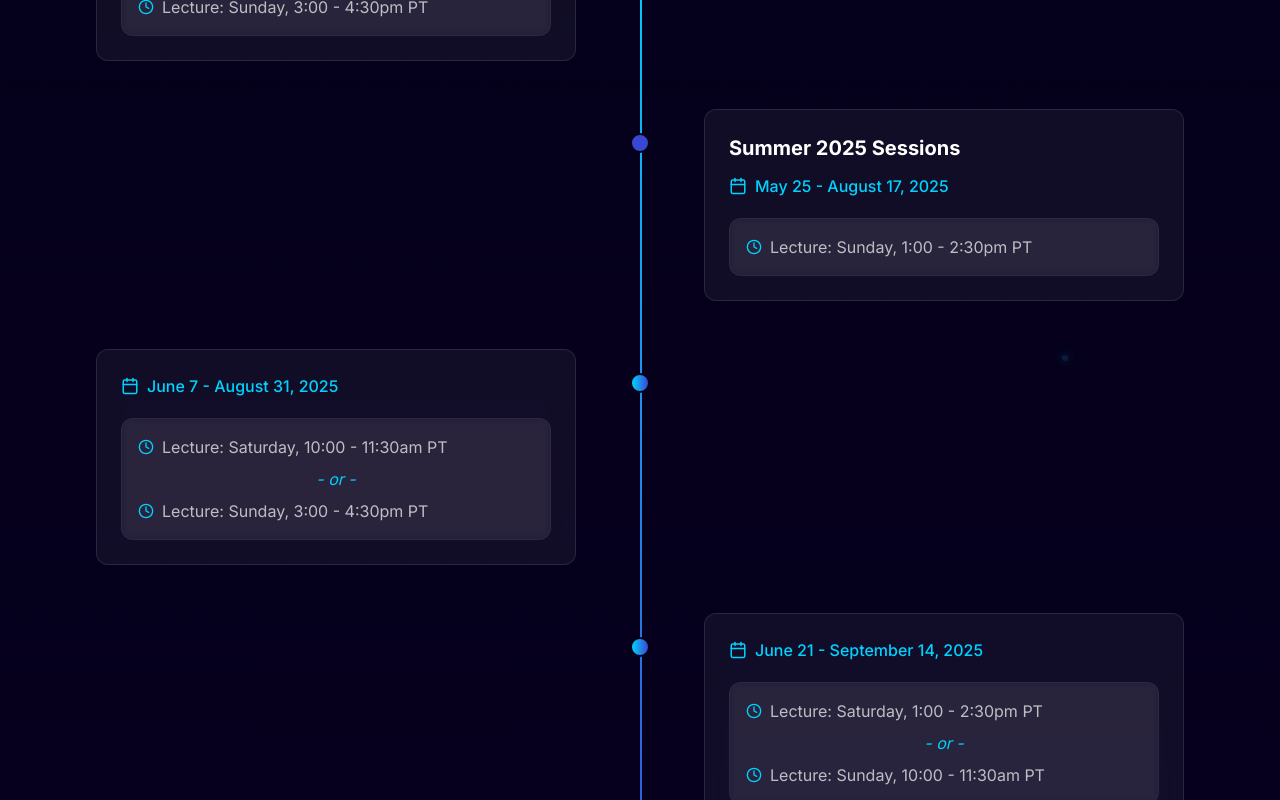
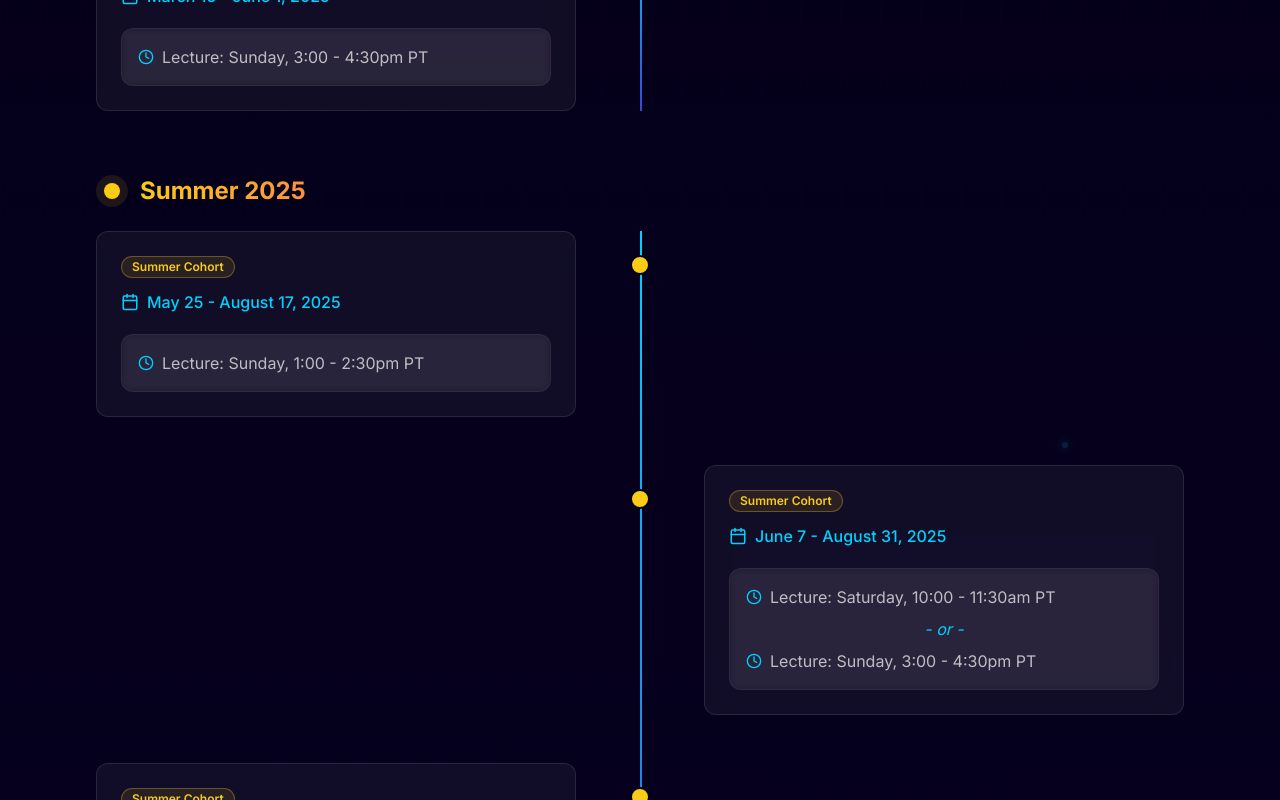
Before and after one commit to none34829/algoverse, a React (Vite) app: page / in a window 1280 px wide. Shown: the part 4780-5580 px from the top of the page. Built offline with nearby package versions, Linux system fonts and the light colour scheme.

Commit message:
Refactor: Cluster program sessions by cohort
Grouped program sessions (Spring, Summer, etc.) in the timeline for better clarity.

```diff
--- a/src/components/ProgramInfo.tsx
+++ b/src/components/ProgramInfo.tsx
@@ -1,8 +1,8 @@
-
 import { motion } from "framer-motion";
 import InfoCard from "./InfoCard";
 import { Calendar, Users, BrainCircuit, Sparkle, Zap, GraduationCap, Clock } from "lucide-react";
 import { SessionInfo } from "@/types";
+import { Badge } from "./ui/badge";
 
 // Define sessions in a consistent format with SessionSchedule
 const sessions: SessionInfo[] = [
@@ -11,41 +11,84 @@ const sessions: SessionInfo[] = [
     dates: "March 16 - June 1, 2025",
     lectureSchedules: [
       "Lecture: Sunday, 3:00 - 4:30pm PT"
-    ]
+    ],
+    season: "Spring"
   },
   {
-    title: "Summer 2025 Sessions",
+    title: "Summer 2025 Session",
     dates: "May 25 - August 17, 2025",
     lectureSchedules: [
       "Lecture: Sunday, 1:00 - 2:30pm PT"
-    ]
+    ],
+    season: "Summer"
   },
   {
-    title: "",
+    title: "Summer 2025 Session",
     dates: "June 7 - August 31, 2025",
     lectureSchedules: [
       "Lecture: Saturday, 10:00 - 11:30am PT",
       "- or -",
       "Lecture: Sunday, 3:00 - 4:30pm PT"
-    ]
+    ],
+    season: "Summer"
   },
   {
-    title: "",
+    title: "Summer 2025 Session",
     dates: "June 21 - September 14, 2025",
     lectureSchedules: [
       "Lecture: Saturday, 1:00 - 2:30pm PT",
       "- or -",
       "Lecture: Sunday, 10:00 - 11:30am PT"
-    ]
+    ],
+    season: "Summer"
   },
   {
-    title: "",
+    title: "Summer 2025 Session",
     dates: "July 13 - October 5, 2025",
     lectureSchedules: [
       "Lecture: Saturday, 6:00 - 7:30pm PT"
-    ]
+    ],
+    season: "Summer"
   }
 ];
+
+// Group sessions by season
+const groupedSessions: Record<string, SessionInfo[]> = sessions.reduce((acc, session) => {
+  const season = session.season || 'Other';
+  if (!acc[season]) {
+    acc[season] = [];
+  }
+  acc[season].push(session);
+  return acc;
+}, {} as Record<string, SessionInfo[]>);
+
+const seasonColors = {
+  Spring: {
+    badge: 'text-[#00d2ff] bg-[#00d2ff]/10 border-[#00d2ff]/30',
+    gradient: 'from-green-400 to-[#00d2ff]',
+    dot: 'bg-[#00d2ff]'
+  },
+  Summer: {
+    badge: 'text-yellow-400 bg-yellow-400/10 border-yellow-400/30',
+    gradient: 'from-yellow-400 to-orange-400',
+    dot: 'bg-yellow-400'
+  },
+  Fall: {
+    badge: 'text-orange-400 bg-orange-400/10 border-orange-400/30',
+    gradient: 'from-orange-400 to-red-400',
+    dot: 'bg-orange-400'
+  },
+  Winter: {
+    badge: 'text-blue-400 bg-blue-400/10 border-blue-400/30',
+    gradient: 'from-blue-400 to-purple-400',
+    dot: 'bg-blue-400'
+  },
+  Other: {
+    badge: 'text-purple-400 bg-purple-400/10 border-purple-400/30',
+    gradient: 'from-purple-400 to-pink-400',
+    dot: 'bg-purple-400'
+  }
+};
 
 const ProgramInfo = () => {
   return (
@@ -215,7 +258,7 @@ const ProgramInfo = () => {
           </motion.div>
         </div>
 
-        {/* Program sessions timeline - Updated design */}
+        {/* Program sessions timeline - Updated design with seasonal grouping */}
         <motion.div
           className="mt-24"
           initial={{ opacity: 0, y: 20 }}
@@ -229,27 +272,36 @@ const ProgramInfo = () => {
             </p>
           </div>
 
+          {Object.entries(groupedSessions).map(([season, seasonSessions], seasonIndex) => (
+            <div key={season} className="mb-16 last:mb-0">
+              <motion.div
+                className="flex items-center mb-6 pl-4 md:pl-0"
+                initial={{ opacity: 0, x: -20 }}
+                whileInView={{ opacity: 1, x: 0 }}
+                transition={{ duration: 0.5, delay: seasonIndex * 0.2 }}
+              >
+                <div className={`h-8 w-8 rounded-full flex items-center justify-center ${seasonColors[season as keyof typeof seasonColors]?.badge} mr-3`}>
+                  <div className={`h-4 w-4 rounded-full ${seasonColors[season as keyof typeof seasonColors]?.dot}`}></div>
+                </div>
+                <h3 className={`text-2xl font-bold bg-gradient-to-r ${seasonColors[season as keyof typeof seasonColors]?.gradient} bg-clip-text text-transparent`}>
+                  {season} 2025
+                </h3>
+              </motion.div>
+
               <div className="relative">
                 {/* Timeline connector */}
-            <div className="absolute left-4 md:left-1/2 top-6 bottom-6 w-0.5 bg-gradient-to-b from-[#00d2ff] to-[#3a47d5] hidden md:block"></div>
+                <div className="absolute left-4 md:left-1/2 top-0 bottom-0 w-0.5 bg-gradient-to-b from-[#00d2ff] to-[#3a47d5] hidden md:block"></div>
 
                 <div className="space-y-12">
-              {sessions.map((session, index) => {
+                  {seasonSessions.map((session, index) => {
                     const isEven = index % 2 === 0;
-                const isFirst = index === 0;
-                const isSecond = index === 1;
-                const hasTitle = !!session.title;
 
                     return (
                       <div key={index} className="relative">
                         <div className={`md:flex items-center ${isEven ? 'flex-row' : 'flex-row-reverse'}`}>
                           {/* Timeline node */}
                           <div className="absolute left-4 md:left-1/2 top-6 transform -translate-x-1/2 hidden md:block">
-                        <div className={`w-5 h-5 rounded-full border-2 border-[#050017] ${
-                          isFirst ? 'bg-[#00d2ff]' :
-                          isSecond ? 'bg-[#3a47d5]' :
-                          'bg-gradient-to-r from-[#00d2ff] to-[#3a47d5]'
-                        } shadow-glow-sm`}></div>
+                            <div className={`w-5 h-5 rounded-full border-2 border-[#050017] ${seasonColors[season as keyof typeof seasonColors]?.dot} shadow-glow-sm`}></div>
                           </div>
 
                           {/* Content */}
@@ -261,9 +313,9 @@ const ProgramInfo = () => {
                           >
                             <div className="ml-8 md:ml-0 backdrop-blur-md bg-white/5 border border-white/10 rounded-xl p-6 hover:border-[#00d2ff]/30 transition-all duration-300">
                               <div className="flex flex-col gap-3">
-                            {hasTitle && (
-                              <h4 className="text-xl font-bold text-white">{session.title}</h4>
-                            )}
+                                <Badge className={`self-start ${seasonColors[season as keyof typeof seasonColors]?.badge}`}>
+                                  {season} Cohort
+                                </Badge>
 
                                 <div className="flex items-center text-[#00d2ff] mb-2">
                                   <Calendar size={18} className="mr-2" />
@@ -292,6 +344,8 @@ const ProgramInfo = () => {
                   })}
                 </div>
               </div>
+            </div>
+          ))}
 
           <motion.div
             initial={{ opacity: 0, y: 20 }}
--- a/src/components/SessionSchedule.tsx
+++ b/src/components/SessionSchedule.tsx
@@ -2,6 +2,7 @@
 import { motion } from "framer-motion";
 import { SessionInfo } from "@/types";
 import { Calendar, Clock } from "lucide-react";
+import { Badge } from "./ui/badge";
 
 const sessions: SessionInfo[] = [
   {
@@ -9,41 +10,84 @@ const sessions: SessionInfo[] = [
     dates: "March 16 - June 1, 2025",
     lectureSchedules: [
       "Lecture: Sunday, 3:00 - 4:30pm PT"
-    ]
+    ],
+    season: "Spring"
   },
   {
-    title: "Summer 2025 Sessions",
+    title: "Summer 2025 Session",
     dates: "May 25 - August 17, 2025",
     lectureSchedules: [
       "Lecture: Sunday, 1:00 - 2:30pm PT"
-    ]
+    ],
+    season: "Summer"
   },
   {
-    title: "",
+    title: "Summer 2025 Session",
     dates: "June 7 - August 31, 2025",
     lectureSchedules: [
       "Lecture: Saturday, 10:00 - 11:30am PT",
       "- or -",
       "Lecture: Sunday, 3:00 - 4:30pm PT"
-    ]
+    ],
+    season: "Summer"
   },
   {
-    title: "",
+    title: "Summer 2025 Session",
     dates: "June 21 - September 14, 2025",
     lectureSchedules: [
       "Lecture: Saturday, 1:00 - 2:30pm PT",
       "- or -",
       "Lecture: Sunday, 10:00 - 11:30am PT"
-    ]
+    ],
+    season: "Summer"
   },
   {
-    title: "",
+    title: "Summer 2025 Session",
     dates: "July 13 - October 5, 2025",
     lectureSchedules: [
       "Lecture: Saturday, 6:00 - 7:30pm PT"
-    ]
+    ],
+    season: "Summer"
   }
 ];
+
+// Group sessions by season
+const groupedSessions: Record<string, SessionInfo[]> = sessions.reduce((acc, session) => {
+  const season = session.season || 'Other';
+  if (!acc[season]) {
+    acc[season] = [];
+  }
+  acc[season].push(session);
+  return acc;
+}, {} as Record<string, SessionInfo[]>);
+
+const seasonColors = {
+  Spring: {
+    badge: 'bg-green-100 text-green-800 border-green-200',
+    dot: 'bg-green-500',
+    card: 'border-green-100 hover:border-green-300'
+  },
+  Summer: {
+    badge: 'bg-yellow-100 text-yellow-800 border-yellow-200',
+    dot: 'bg-yellow-500',
+    card: 'border-yellow-100 hover:border-yellow-300'
+  },
+  Fall: {
+    badge: 'bg-orange-100 text-orange-800 border-orange-200',
+    dot: 'bg-orange-500',
+    card: 'border-orange-100 hover:border-orange-300'
+  },
+  Winter: {
+    badge: 'bg-blue-100 text-blue-800 border-blue-200',
+    dot: 'bg-blue-500',
+    card: 'border-blue-100 hover:border-blue-300'
+  },
+  Other: {
+    badge: 'bg-gray-100 text-gray-800 border-gray-200',
+    dot: 'bg-gray-500',
+    card: 'border-gray-100 hover:border-gray-300'
+  }
+};
 
 const SessionSchedule = () => {
   return (
@@ -56,16 +100,19 @@ const SessionSchedule = () => {
           </p>
         </div>
 
+        {Object.entries(groupedSessions).map(([season, seasonSessions]) => (
+          <div key={season} className="mb-12 last:mb-0">
+            <div className="flex items-center mb-6">
+              <div className={`w-3 h-3 rounded-full ${seasonColors[season as keyof typeof seasonColors]?.dot} mr-2`} />
+              <h3 className="text-2xl font-bold text-algoverse-800">{season} 2025</h3>
+            </div>
+
             <div className="relative">
               {/* Timeline connector line */}
-          <div className="absolute left-4 top-0 bottom-0 w-0.5 bg-gradient-to-b from-[#00d2ff] to-[#3a47d5] hidden md:block"></div>
+              <div className="absolute left-4 top-0 bottom-0 w-0.5 bg-gradient-to-b from-algoverse-300 to-algoverse-500 hidden md:block"></div>
 
-          <div className="space-y-8">
-            {sessions.map((session, index) => {
-              const isFirst = index === 0;
-              const isSecond = index === 1;
-
-              return (
+              <div className="space-y-6">
+                {seasonSessions.map((session, index) => (
                   <motion.div
                     key={index}
                     initial={{ opacity: 0, y: 20 }}
@@ -75,19 +122,19 @@ const SessionSchedule = () => {
                   >
                     {/* Timeline dot */}
                     <div className="absolute left-4 top-6 transform -translate-x-1/2 hidden md:block">
-                    <div className={`w-4 h-4 rounded-full ${isFirst ? 'bg-[#00d2ff]' : isSecond ? 'bg-[#3a47d5]' : 'bg-gradient-to-r from-[#00d2ff] to-[#3a47d5]'} border-2 border-white shadow-lg`}></div>
+                      <div className={`w-4 h-4 rounded-full ${seasonColors[season as keyof typeof seasonColors]?.dot} border-2 border-white shadow-lg`}></div>
                     </div>
 
-                  <div className="md:ml-12 bg-white rounded-xl p-6 border border-gray-100 shadow-md hover:shadow-lg transition-all">
+                    <div className={`md:ml-12 bg-white rounded-xl p-6 border shadow-md hover:shadow-lg transition-all ${seasonColors[season as keyof typeof seasonColors]?.card}`}>
                       <div className="flex flex-col md:flex-row md:items-center gap-4 mb-4">
                         <div className="bg-algoverse-50 rounded-lg px-4 py-2 inline-flex items-center">
                           <Calendar className="h-5 w-5 text-algoverse-600 mr-2" />
                           <span className="font-semibold text-algoverse-800">{session.dates}</span>
                         </div>
 
-                      {session.title && (
-                        <h3 className="text-xl font-bold text-algoverse-800">{session.title}</h3>
-                      )}
+                        <Badge className={seasonColors[season as keyof typeof seasonColors]?.badge}>
+                          {season} Cohort
+                        </Badge>
                       </div>
 
                       <div className="bg-algoverse-50/50 rounded-lg p-4 space-y-3">
@@ -105,10 +152,11 @@ const SessionSchedule = () => {
                       </div>
                     </div>
                   </motion.div>
-              );
-            })}
+                ))}
               </div>
             </div>
+          </div>
+        ))}
 
         <motion.div
           initial={{ opacity: 0, y: 20 }}
--- a/src/types/index.ts
+++ b/src/types/index.ts
@@ -1,4 +1,3 @@
-
 export interface NavItem {
   label: string;
   href: string;
@@ -8,6 +7,7 @@ export interface SessionInfo {
   title: string;
   dates: string;
   lectureSchedules: string[];
+  season?: 'Spring' | 'Summer' | 'Fall' | 'Winter';
 }
 
 export interface ResearchPaper {
```
Lines whose indentation alone changed are shown as unchanged.
